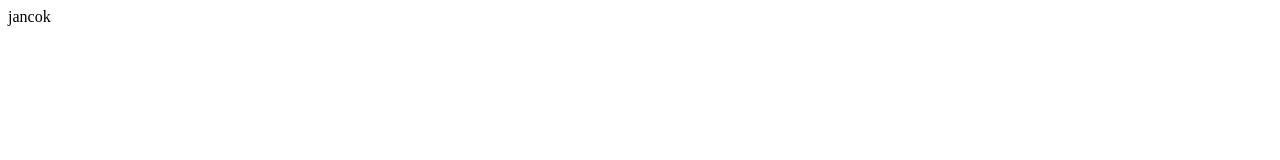
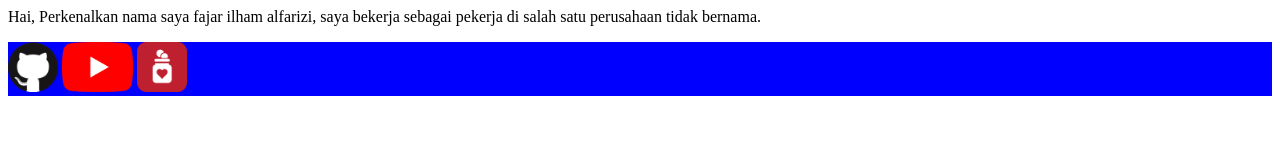
Before and after one commit to jarggpt/jarggpt.github.io, a plain HTML site: page index.html in a window 1280 px wide. Drawn offline with Linux system fonts and the light colour scheme.

Commit message:
starting mulu

```diff
--- a/index.html
+++ b/index.html
@@ -1,6 +1,21 @@
-<DOCTPYPE html>
-<head><title>kepala</title></head>
+<!DOCTYPE html>
+<html lang="en">
+<head>
+  <meta charset="UTF-8">
+  <meta name="viewport" content="width=device-width, initial-scale=1.0">
+  <link rel="stylesheet" href="style.css">
+  <title>FajarAlfa's website</title>
+</head>
 <body>
-jancok
+  <div class="header">
+  </div>
+  <div class="main">
+    Hai, Perkenalkan nama saya fajar ilham alfarizi, saya bekerja sebagai pekerja di salah satu perusahaan tidak bernama.
+  </div>
+  <div class="footer"><p>
+    <a href="https://github.com/jarggpt"><img src="img/github.png" height="50" alt="github"></a>
+    <a href="https://youtube.com/"><img src="img/youtube.png" height="50" alt="youtube"></a>
+    <a href="https://trakteer.id/fajaralfrzi"><img src="img/trakteer.png" height="50" alt="trakteer"></a></p>
+  </div>
 </body>
 </html>
--- /dev/null
+++ b/style.css
@@ -0,0 +1,8 @@
+body{
+}
+.header{
+  background: blue;
+}
+.footer{
+  background: blue;
+}
```
Also changed, not shown: img/github.png (added), img/logoo.png (added), img/trakteer.png (added), img/youtube.png (added).
